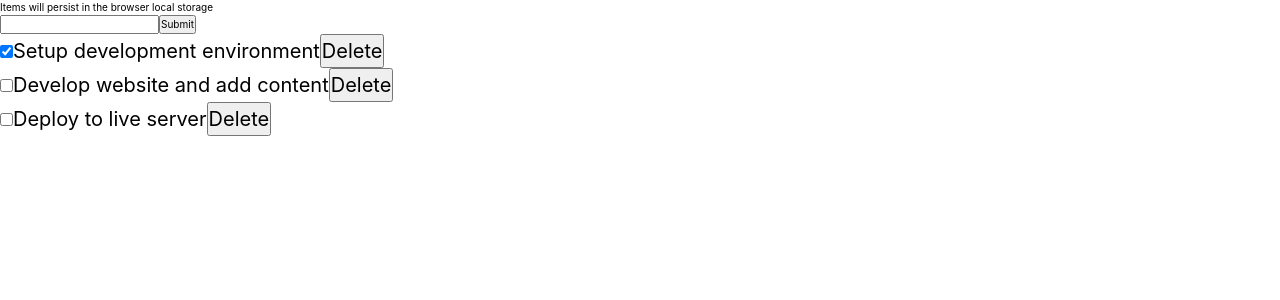
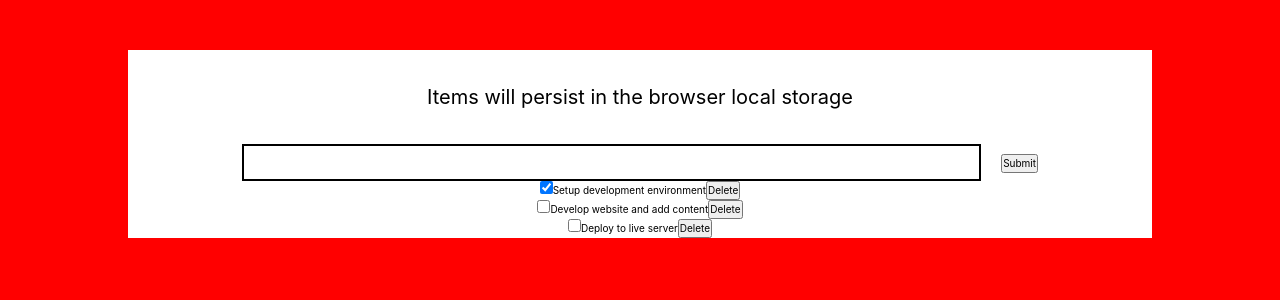
Before and after one commit to devendra-alt/react-vite-todo, a React (Vite) app: page / in a window 1280 px wide. Shown: the top 300 px of the page. Built offline with nearby package versions, Linux system fonts and the light colour scheme.

Commit message:
Add style for todo app

```diff
--- a/src/App.css
+++ b/src/App.css
@@ -1,3 +1,43 @@
-ul {
+body {
+  background-color: red;
+}
+
+#root {
+  background-color: white;
+  min-height: 15rem;
+  max-width: 80vw;
+  margin: 5rem auto;
+  text-align: center;
+}
+
+header {
   font-size: 2rem;
+  padding: 3.2rem;
 }
+
+form {
+  padding: 0 5rem;
+}
+
+form > input {
+  padding: 0.5rem;
+  margin-right: 2rem;
+  width: 80%;
+  outline: none;
+  border: 0.2rem solid #000;
+  font-size: 1.5rem;
+}
+
+.todo-btn {
+  padding: 0.5rem 2rem;
+  background-color: #fff;
+  font-weight: 500;
+  font-size: 1.2rem;
+  cursor: pointer;
+}
+
+.error-msg {
+  display: block;
+  font-size: 1.1rem;
+  color: #f85252;
+}
```
